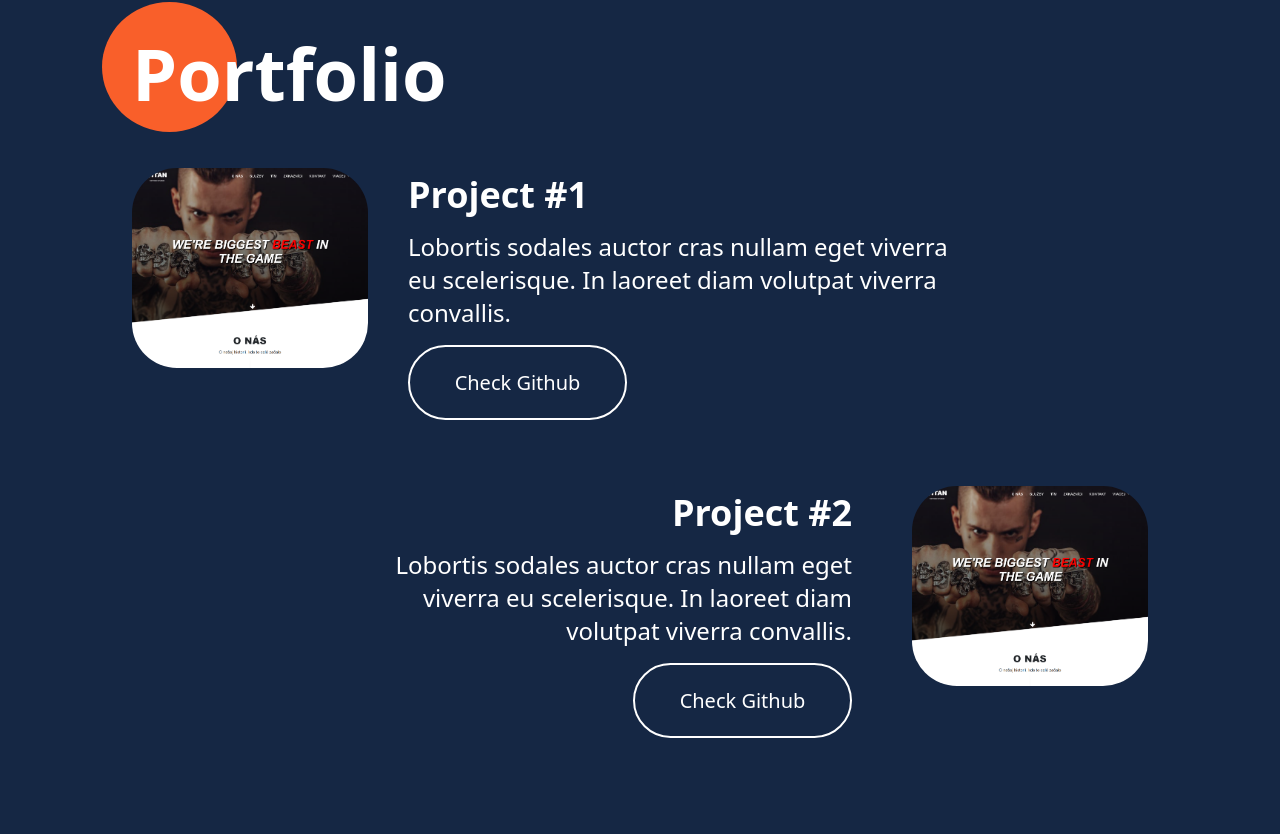
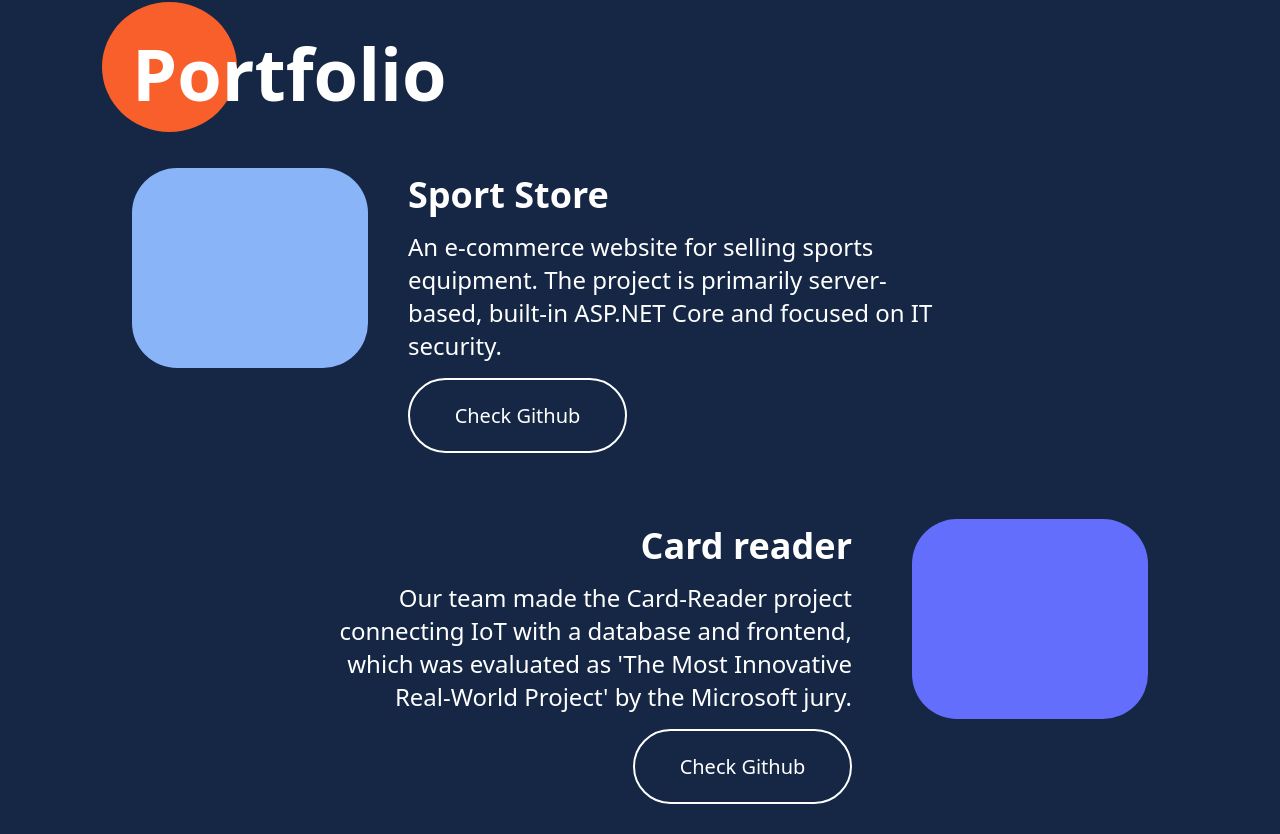
Before and after one commit to LvMatt/Portfolio2021, a React (Create React App) app: page / in a window 1280 px wide. Shown: the part 1626-2460 px from the top of the page. Built offline with nearby package versions, Linux system fonts and the light colour scheme.

Commit message:
Portfolio images background change

```diff
--- a/src/Pages/Portfolio/Portfolio.js
+++ b/src/Pages/Portfolio/Portfolio.js
@@ -34,7 +34,7 @@ const Portfolio = (props) => {
                                 <Row className="no-gutters">
                                 <Col  lg="3" md="12">
                                 <div className={style.PortfolioRectangleWrapper}>
-                                <div className={style.PortfolioRectangle}></div>
+                                <div  className={` ${style.PortfolioRectangle} ${style.ImageRight} `}></div>
                                 </div>
                                     {/* <CardImg
                                     top
@@ -45,11 +45,10 @@ const Portfolio = (props) => {
                                 </Col>
                                 <Col lg="9">
                                     <CardBody className={`${style.CardContentSection} ${style.CardContentSectionRight}` }>
-                                    <CardTitle className={`${style.CardTitle} ${style.CardTitleRight}`}>Project #1</CardTitle>
+                                    <CardTitle className={`${style.CardTitle} ${style.CardTitleRight}`}>Sport Store</CardTitle>
                                     <CardText className={style.CardText}>
-                                        Lobortis sodales auctor cras nullam eget viverra eu scelerisque. In laoreet diam volutpat viverra convallis.
-                                    </CardText>
-                                    <Button className={style.ButtonCheck}>Check Github</Button>
+                                    An e-commerce website for selling sports equipment. The project is primarily server-based, built-in ASP.NET Core and focused on IT security.                                    </CardText>
+                                    <Button className={style.ButtonCheck}><a href="https://github.com/LvMatt/SportStoreAspNet">Check Github</a></Button>
                                     </CardBody>
                                 </Col>
                                 </Row>
@@ -63,15 +62,14 @@ const Portfolio = (props) => {
                                 <Row className={style.CardLeft}>
                                 <Col lg="9">
                                 <CardBody className={`${style.CardContentSection} ${style.CardContentSectionLeft}`}>
-                                    <CardTitle className={`${style.CardTitle} ${style.CardTitleLeft}`}>Project #2</CardTitle>
+                                    <CardTitle className={`${style.CardTitle} ${style.CardTitleLeft}`}>Card reader</CardTitle>
                                     <CardText className={style.CardText}>
-                                        Lobortis sodales auctor cras nullam eget viverra eu scelerisque. In laoreet diam volutpat viverra convallis.
-                                    </CardText>
-                                    <Button className={style.ButtonCheck}>Check Github</Button>
+                                        Our team made the Card-Reader project connecting IoT with a database and frontend, which was evaluated as 'The Most Innovative Real-World Project' by the Microsoft jury.                                    </CardText>
+                                    <Button className={style.ButtonCheck}><a href="https://github.com/JSMB-Zealand">Check Github</a></Button>
                                 </CardBody>
                                 </Col>
                                 <Col className={style.PortfolioRectangleWrapper} lg="3">
-                                <div className={style.PortfolioRectangle}></div>
+                                <div className={`${style.PortfolioRectangle} ${style.ImageLeft}`}></div>
                                 </Col>
                                 </Row>
                             </Card>
--- a/src/Pages/Portfolio/Portfolio.module.scss
+++ b/src/Pages/Portfolio/Portfolio.module.scss
@@ -39,11 +39,18 @@
         .PortfolioRectangle{
             padding: 100px;
             border-radius: 45px;
-            background-image: url("../../img/portfolio_pic1.PNG");
+            //background-image: url("../../img/portfolio_pic1.PNG");
             background-repeat: no-repeat;
             background-size: cover;
             background-position: center;
             background-size: 100;
+        }
+        .ImageRight{
+            background-color: #89b4f8;
+        }
+        .ImageLeft{
+            background: rgb(100, 110, 253)
+
         }
 
         .CardWrapper{
@@ -64,6 +71,11 @@
 
         .CardContentSection{
             padding-top: 0;
+
+            a{
+                text-decoration: none;
+                color:white;
+            }
             .CardTitle{
                 font-size: 36px;
                 font-weight: 800;
@@ -89,6 +101,7 @@
         .CardContentSectionLeft{
             padding-left: 200px;
             margin-right: 20px;
+
             text-align: right;
         }
         .CardContentSectionRight{
```
